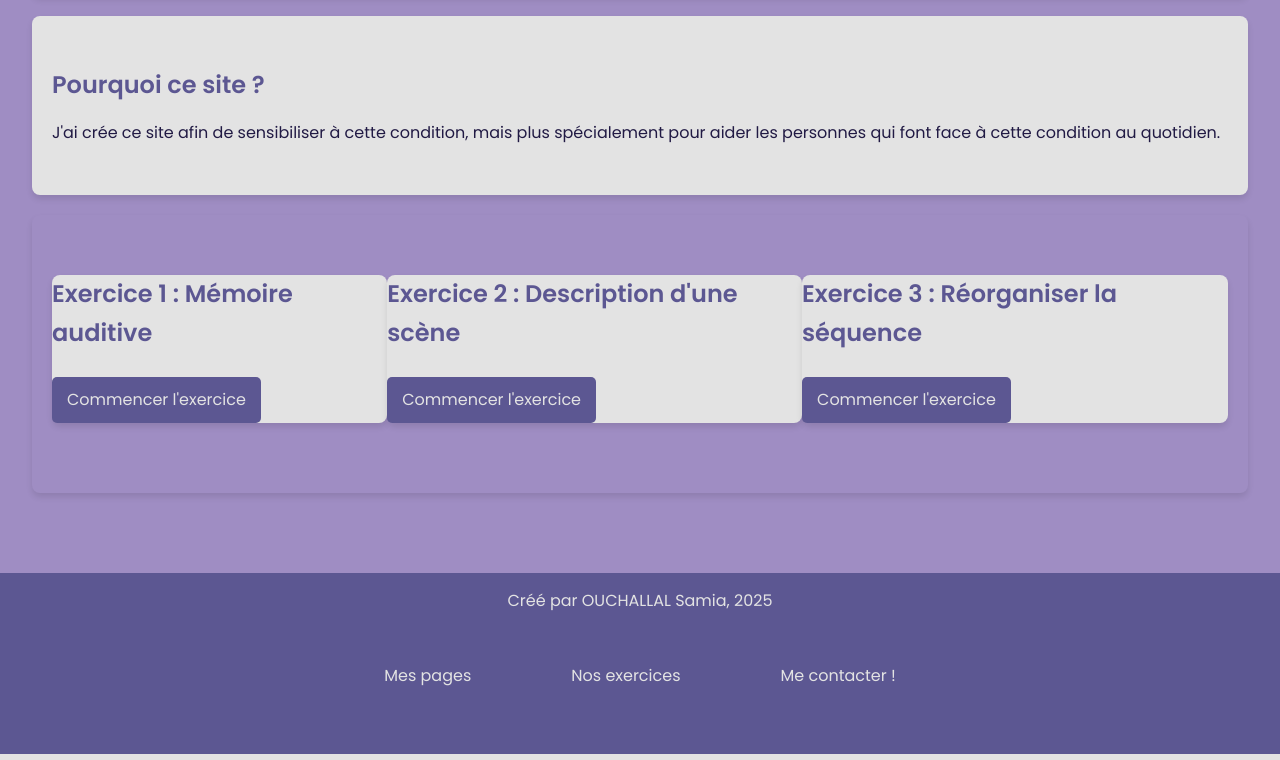
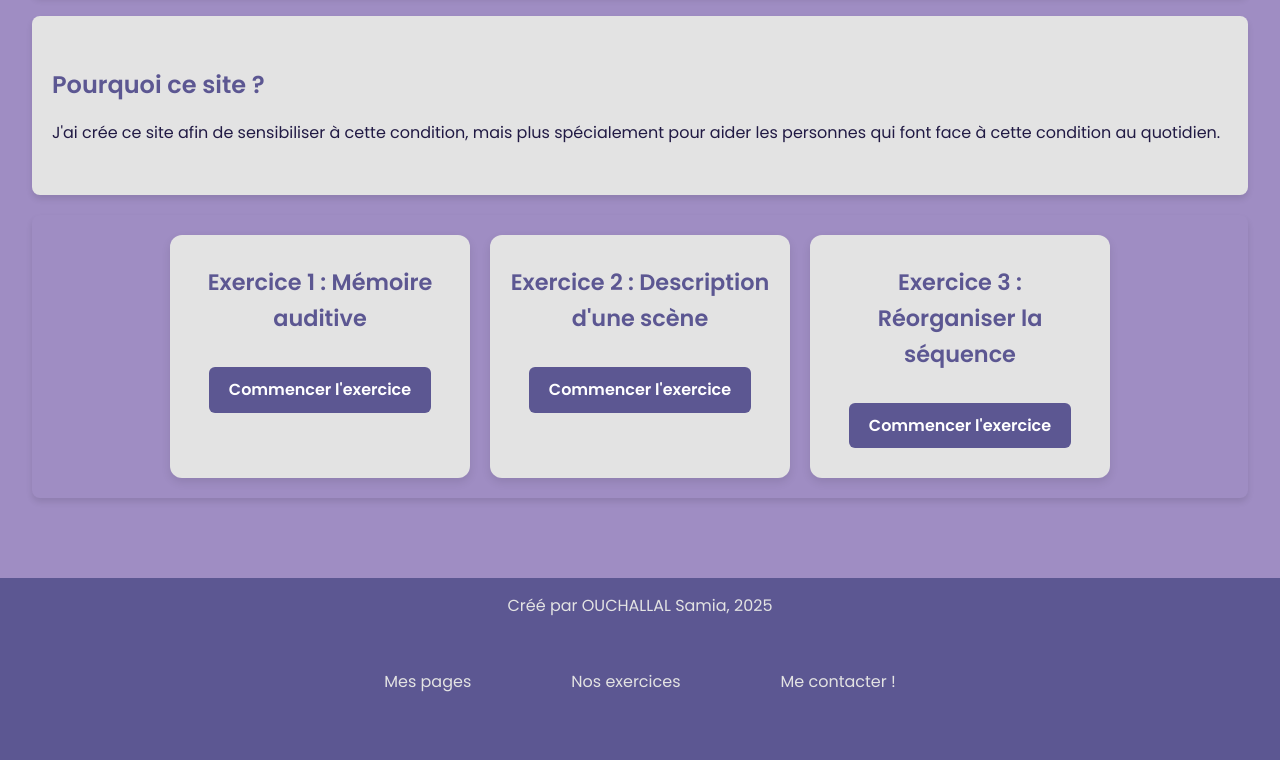
Before and after one commit to SamiaOuchallal/aphantasia-project, a PHP site: page / in a window 1280 px wide. Shown: the part 1610-2370 px from the top of the page. Run offline with PHP 8.4, Linux system fonts and the light colour scheme.

Commit message:
modification du thème principal

```diff
--- a/assets/css/style.css
+++ b/assets/css/style.css
@@ -187,26 +187,48 @@ section a {
     transition: background 0.3s ease-in-out;
 }
 
-section#exercices{
+section#exercices {
     background-color: var(--bg-color);
     display: flex;
-    flex-direction: row;
+    flex-wrap: wrap;
+    gap: 20px;
+    justify-content: center;
+    padding: 20px;
 }
 
-
-div#exercice\ exercice1, div#exercice\ exercice2{
-    margin-bottom: 50px;
+.card {
+    background: var(--white);
+    border-radius: 12px;
+    box-shadow: 0 4px 10px rgba(0, 0, 0, 0.1);
+    padding: 30px 20px;
+    width: 300px;
+    text-align: center;
+    transition: transform 0.2s ease, box-shadow 0.2s ease;
 }
 
-div#exercice\ exercice1, div#exercice\ exercice2, div#exercice\ exercice3{
-    /*padding: 50px 20px;*/
-    max-width: 95vw;
-    margin: auto;
-    background: var(--white);
-    border-radius: 8px;
-    box-shadow: 0 4px 6px rgba(0, 0, 0, 0.1);
+.card:hover {
+    transform: translateY(-5px);
+    box-shadow: 0 8px 16px rgba(0, 0, 0, 0.15);
+}
+
+.card h2 {
     margin-bottom: 20px;
-    margin-top: 10px;
+    font-size: 1.4rem;
+}
+
+.btn {
+    display: inline-block;
+    padding: 10px 20px;
+    background: var(--primary-color);
+    color: white;
+    border-radius: 6px;
+    text-decoration: none;
+    font-weight: bold;
+    transition: background 0.2s ease;
+}
+
+.btn:hover {
+    background: var(--primary-color-dark);
 }
 
 
--- a/index.html
+++ b/index.html
@@ -89,22 +89,22 @@
 
     <section id="exercices">
 
-    <div id="exercice exercice1">
+    <div class="card">
         <h2>Exercice 1 : Mémoire auditive</h2>
         <!--<p>Écoute le son et essaie de le retenir. Ensuite, tu devras répondre à des questions sur ce que tu as entendu.</p>-->
-        <a href="/exercice1.html">Commencer l'exercice</a>
+        <a href="/exercice1.html" class="btn">Commencer l'exercice</a>
     </div>
 
-    <div id="exercice exercice2">
+    <div class="card">
         <h2>Exercice 2 : Description d'une scène</h2>
         <!--<p>Écoute la description d'une scène et essaie de la visualiser dans ton esprit.</p>-->
-        <a href="/exercice2.html">Commencer l'exercice</a>
+        <a href="/exercice2.html" class="btn">Commencer l'exercice</a>
     </div>
 
-    <div id="exercice exercice3">
+    <div class="card">
         <h2>Exercice 3 : Réorganiser la séquence</h2>
         <!--<p>Voici une séquence d'événements. Essaie de la réorganiser dans le bon ordre.</p>-->
-        <a href="/exercice3.html">Commencer l'exercice</a>
+        <a href="/exercice3.html" class="btn">Commencer l'exercice</a>
     </div>
     </section>
 
```
